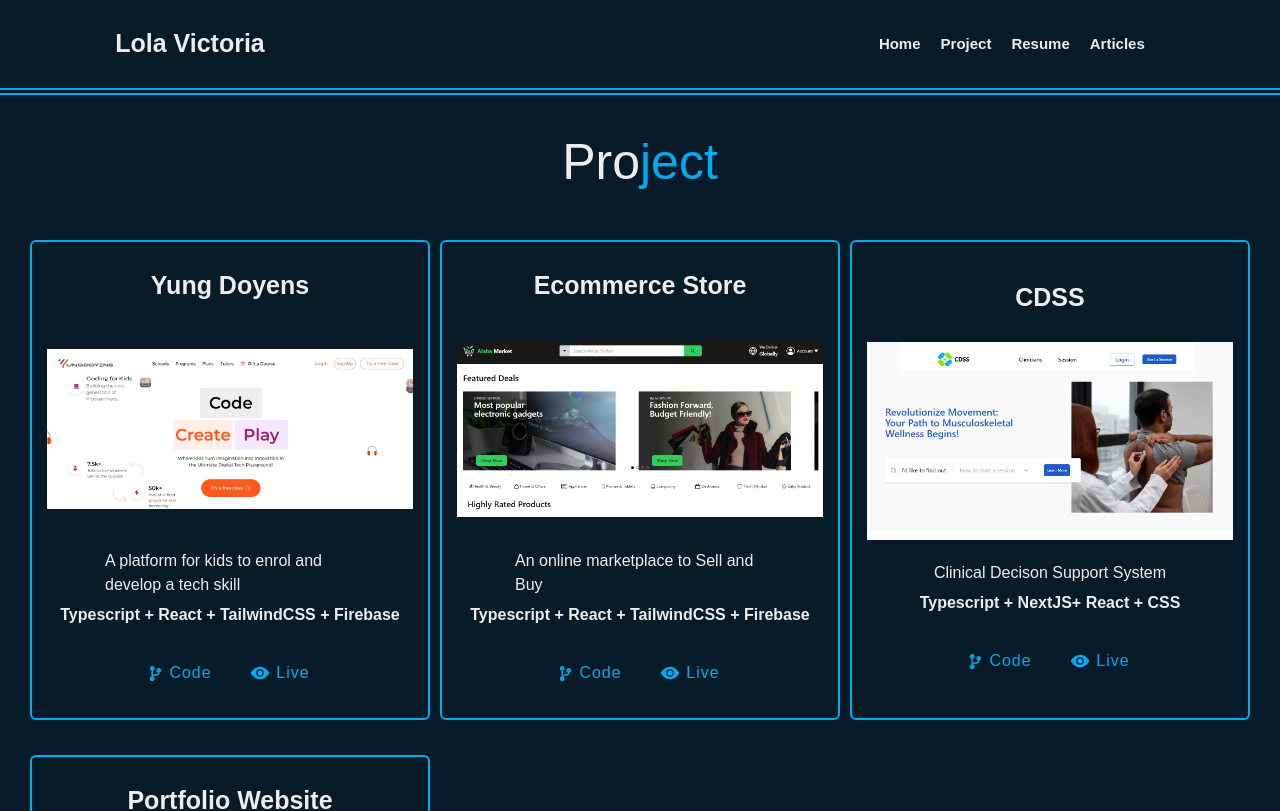
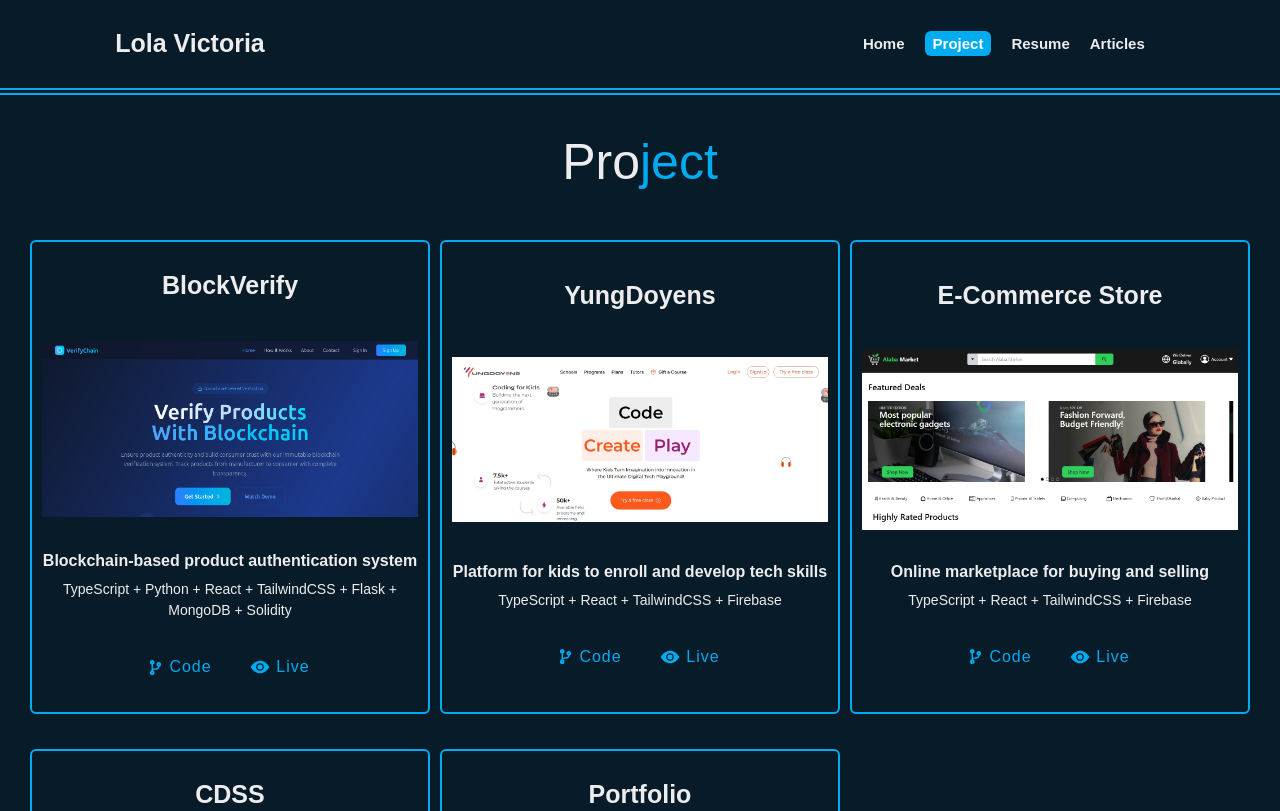
Before and after one commit to LolaVictoria/Portfolio, a React (Vite) app: page /project in a window 1280 px wide. Shown: the top 811 px of the page. Built offline with nearby package versions, Linux system fonts and the light colour scheme.

Commit message:
updated project and resume

```diff
--- a/src/components/navbar.jsx
+++ b/src/components/navbar.jsx
@@ -2,6 +2,7 @@ import { Link } from "react-router-dom"
 import styles from "./navbar.module.css"
 import { useState } from "react"
 import {AiOutlineClose, AiOutlineMenu} from "react-icons/ai";
+import { NavLink } from "react-router-dom";
 
 
 
@@ -39,29 +40,49 @@ const Navbar = () => {
 
             <nav className={styles.navlist}>
               <ul>
+                <li>
+                  <NavLink
+                    to="/"
+                    className={({ isActive }) =>
+                      isActive ? styles.activeLink : undefined
+                    }
+                  >
+                    Home
+                  </NavLink>
+                </li>
+                <li>
+                  <NavLink
+                    to="/project"
+                    className={({ isActive }) =>
+                      isActive ? styles.activeLink : undefined
+                    }
+                  >
+                    Project
+                  </NavLink>
+                </li>
+                <li>
+                  <NavLink
+                    to="/resume"
+                    className={({ isActive }) =>
+                      isActive ? styles.activeLink : undefined
+                    }
+                  >
+                    Resume
+                  </NavLink>
+                </li>
+                <li>
+                  <NavLink
+                    to="/articles"
+                    className={({ isActive }) =>
+                      isActive ? styles.activeLink : undefined
+                    }
+                  >
+                    Articles
+                  </NavLink>
+                </li>
+              </ul>
+            </nav>
 
-                    <li className="active">
-                      <Link to="/">Home</Link>
-                    </li>
-
-                    <li>
-                      <Link to="/project">Project</Link>
-                    </li>
-
-
-                    <li>
-                      <Link to="/resume">Resume</Link>
-                    </li>
-
-                    <li>
-                      <Link to="/articles">Articles</Link>
-                    </li>
-
-
-
-              </ul>
-
-            </nav>
         </div>
     )
 }
--- a/src/components/navbar.module.css
+++ b/src/components/navbar.module.css
@@ -26,6 +26,14 @@
     width: 100%;
     padding: 0.5rem 0;
 
+}
+
+.activeLink {
+  background-color: var(--main-color);
+  color: white !important;
+  padding: 0.4rem 0.8rem;
+  border-radius: 6px;
+  transition: all 0.3s ease-in-out;
 }
 
 .responsive_list {
--- a/src/components/project.jsx
+++ b/src/components/project.jsx
@@ -5,57 +5,76 @@ import cdss from "/cdss.jpeg"
 import portfolio from "/portfolio.jpeg"
 import Navbar from "./navbar"
 import YungDoyen from "/yungdoyen.jpeg"
-const  Project = () => {
+import BlockVerify from "/block-verify.png"
+
+const projects = [
+  {
+    title: "BlockVerify",
+    about: "Blockchain-based product authentication system",
+    tools: "TypeScript + Python + React + TailwindCSS + Flask + MongoDB + Solidity",
+    live: "https://blockchain-verification-esup.vercel.app/",
+    code: "",
+    projectImg: BlockVerify,
+  },
+  {
+    title: "YungDoyens",
+    about: "Platform for kids to enroll and develop tech skills",
+    tools: "TypeScript + React + TailwindCSS + Firebase",
+    live: "https://yung.doyenify.com/",
+    code: "",
+    projectImg: YungDoyen,
+  },
+  {
+    title: "E-Commerce Store",
+    about: "Online marketplace for buying and selling",
+    tools: "TypeScript + React + TailwindCSS + Firebase",
+    live: "https://alaba-market.vercel.app",
+    code: "https://github.com/LolaVictoria/E-Commerce-Store",
+    projectImg: alabaMarket,
+  },
+  {
+    title: "CDSS",
+    about: "Clinical Decision Support System",
+    tools: "TypeScript + NextJS + React + CSS",
+    live: "https://cdss-frontend-one.vercel.app/",
+    code: "",
+    projectImg: cdss,
+  },
+  {
+    title: "Portfolio",
+    about: "Personal portfolio website",
+    tools: "JavaScript + React + CSS",
+    live: "https://lolas-portfolio.vercel.app",
+    code: "https://github.com/LolaVictoria/Portfolio",
+    projectImg: portfolio,
+  },
+]
+
+const Project = () => {
   return (
     <>
-            <Navbar/>
-
+      <Navbar />
       <section id="project">
         <h2 className="heading">
           Pro<span>ject</span>
         </h2>
 
         <div className={styles.project}>
+          {projects.map((project, index) => (
             <ProjectComponent
-                     title="Yung Doyens"
-                     about="A platform for kids to enrol and develop a tech skill"
-                     tools="Typescript + React + TailwindCSS + Firebase"
-                     live="https://yung.doyenify.com/"
-                     code=""
-                     projectImg={YungDoyen}/>
-
-                 <ProjectComponent
-                     title="Ecommerce Store"
-                     about="An online marketplace to Sell and Buy"
-                     tools="Typescript + React + TailwindCSS + Firebase"
-                     live="https://alaba-market.vercel.app"
-                     code="https://github.com/LolaVictoria/E-Commerce-Store"
-                     projectImg ={alabaMarket}/>
-
-                <ProjectComponent
-                     title="CDSS"
-                     about="Clinical Decison Support System"
-                     tools="Typescript + NextJS+ React + CSS"
-                     live="https://cdss-frontend-one.vercel.app/"
-                     code=""
-                     projectImg={cdss}/>
-
-
-
-
-
-               <ProjectComponent
-                     title="Portfolio Website"
-                     about="My Portfolio Website"
-                     tools="Javascript + React + CSS"
-                     live="https://lolas-portfolio.vercel.app"
-                     code="https://github.com/LolaVictoria/Portfolio"
-                     projectImg={portfolio}/>
-
-
+              key={index}
+              title={project.title}
+              about={project.about}
+              tools={project.tools}
+              live={project.live}
+              code={project.code}
+              projectImg={project.projectImg}
+            />
+          ))}
         </div>
       </section>
     </>
   )
 }
+
 export default Project
--- a/src/components/project.module.css
+++ b/src/components/project.module.css
@@ -14,7 +14,7 @@
 .projectcolumn {
     width: 100%;
     height: auto;
-    padding: 2.5rem .5rem;
+    padding: 2.5rem 0rem;
     font-size: 1.6rem;
     color: var(--text-color);
     background-color: transparent;
@@ -41,16 +41,19 @@
     font-weight: 900;
     font-size: 25px;
     margin-bottom: 25px;
+    text-align: center;
 }
 
 .projectcolumn .about {
-    font-size: 16px;
-    max-width: 250px;
+   font-weight: 600;
+    text-align: center;
 }
 
 .projectcolumn .tools {
-  font-weight: 700;
+  font-weight: 400;
+  font-size: 14px;
   margin: .6rem 0;
+  text-align: center;
 }
 
 .projectcolumn .project_img {
--- a/src/components/resume.jsx
+++ b/src/components/resume.jsx
@@ -2,54 +2,78 @@ import Navbar from "./navbar";
 import styles from "./resume.module.css";
 
 const Resume = () => {
-
-
   // Skills
   const skills = [
-        { category: "Languages", details: "Javascript, Typescript, HTML, CSS" },
-        { category: "Framework/Libraries", details: "React, Next.JS" },
-        { category: "Tools", details: "Git, Firebase" },
+    { category: "Programming Languages", details: "JavaScript, TypeScript, Python, Solidity" },
+    { category: "Frameworks & Libraries", details: "React, Vue, TailwindCSS, Framer Motion, GraphQL" },
+    { category: "Tooling/Databases", details: "Git, Firebase, MongoDB, PostgreSQL, GraphQL" },
   ];
 
   // Experiences
   const experiences = [
     {
-            title: "Doyenify - Front End Developer",
+      title: "Frontend Engineer - Doyenify",
       location: "Remote",
-            duration: "April 2024 - Dec 2024",
+      duration: "07/2023 – 07/2025",
       responsibilities: [
-                "Developed the DoyenKids platform from scratch, delivering a user-friendly educational application designed for young learners and their guardians. Achieved a 40% increase in user engagement within the first 3 months by implementing an intuitive interface and interactive learning features.",
-                 "Contributed to the development of the MVP version of YungDoyen, integrating core features and functionalities essential for an early-stage product launch. Delivered the MVP on schedule, resulting in a 20% increase in early-stage sign-ups and meeting 100% of the project’s critical feature requirements"
+        "Spearheaded the development of YungDoyen MVP from scratch using React and TypeScript, resulting in a 60% increase in early sign-ups and successful completion of 100% of project milestones.",
+        "Implemented a high-converting 'Try a Free Class' feature, which led to a 3× increase in user registrations and a 64% boost in paid class conversions.",
+        "Built a feature-rich Child Dashboard integrating user progress tracking and course details improving user engagement by 2×.",
+        "Developed a responsive Support Page for issue reporting and user feedback, cutting down average response time by 75%.",
+        "Engineered backend authentication system using Node.js and Express.js to handle parent and child account roles ensuring secure and role-specific access control.",
       ],
     },
-
     {
-            title: "Software Studio, ICT Centre - Front End Developer",
+      title: "Frontend Engineer - Freelance",
       location: "Remote",
-            duration: "Jan 2024 - April 2024",
+      duration: "01/2024 – 05/2024",
       responsibilities: [
-                "Designed and implemented user-friendly interfaces to present Clinical Decision Support Systems (CDSS) for clinical recommendations, using Next.JS. Achieved a 25% reduction in user error rates through simplified UI/UX design.",
-                "Integrated backend APIs to provide seamless data retrieval and functionality for clinical workflows, ensuring 99.9% uptime and enabling real-time updates for healthcare professionals."
-
+        "Led frontend development, launching v1 for 60+ users at rollout.",
+        "Implemented clinician and patient dashboards with real-time session tracking reducing scheduling errors by 45%.",
+        "Reduced the need for physical diagnosis by 40% by integrating an interactive quiz for pre-diagnosis assessment.",
       ],
     },
-
   ];
-
 
   // Education
   const education = [
     {
-            degree: "B.Sc Computer Science with Mathematics",
+      degree: "B.Sc. Computer Science with Mathematics",
       institution: "Obafemi Awolowo University",
       year: "2025",
+      coursework: [
+        "Data Structures and Algorithms",
+        "Principles and Applications of Data Mining",
+        "Object-Oriented Programming",
+        "Operating Systems",
+        "Software Engineering Techniques",
+        "Principles of Compiler",
+        "Digital Computer Networks",
+        "Object Oriented Modeling",
+        "Database Design and Management",
+      ],
+    },
+  ];
 
+  // Projects
+  const projects = [
+    {
+      title: "Alaba Market",
+      description:
+        "Developed a seller dashboard supporting 7+ product categories and a buyer shopping cart, improving marketplace efficiency. Optimized Firebase Firestore queries, reducing database load time by 35%.",
+      technologies: "TypeScript, React, Firebase",
+    },
+    {
+      title: "BlockVerify",
+      description:
+        "Developed a blockchain-based product verification system enabling manufacturers to integrate authentication features and allowing consumers to verify product authenticity. Built a React.js frontend and Flask backend for seamless interaction, and implemented Solidity smart contracts on the Ethereum Sepolia testnet to ensure transparent, tamper-proof verification.",
+      technologies: "TypeScript, React, Flask, Solidity, Ethereum (Sepolia Testnet)",
     },
   ];
 
   return (
     <>
-            <Navbar/>
+      <Navbar />
 
       <section className={styles.education}>
         <h2 className="heading">
@@ -57,23 +81,6 @@ const Resume = () => {
         </h2>
 
         <div className={styles.educationrow}>
-                {/* Personal Information */}
-                {/* Personal Information */}
-{/* <div className={styles.educationcolumn}>
-    <h3 className={styles.title}>Personal Information</h3>
-    <div className={styles.educationbox}>
-        {personalInfo.map((info, index) => (
-            <div className={styles.educationcontent} key={index}>
-                <div className={styles.content}>
-                    <div className={styles.bluetext}>{info.label}</div>
-                    <p className={styles.info_value}>{info.value}</p>
-                </div>
-            </div>
-        ))}
-    </div>
-</div> */}
-
-
           {/* Skills */}
           <div className={styles.educationcolumn}>
             <h3 className={styles.title}>Skills</h3>
@@ -132,10 +139,27 @@ const Resume = () => {
                     <h3 className={styles.bluetext}>Relevant Coursework</h3>
                     <ul className={styles.work_xperience_list}>
                       {edu.coursework.map((work, i) => (
-
                         <li key={i}>{work}</li>
                       ))}
                     </ul>
+                  </div>
+                </div>
+              ))}
+            </div>
+          </div>
+
+          {/* Projects */}
+          <div className={styles.educationcolumn}>
+            <h3 className={styles.title}>Projects</h3>
+            <div className={styles.educationbox}>
+              {projects.map((project, index) => (
+                <div className={styles.educationcontent} key={index}>
+                  <div className={styles.content}>
+                    <h3>{project.title}</h3>
+                    <p>{project.description}</p>
+                    <div className={styles.bluetext}>
+                      Technologies: {project.technologies}
+                    </div>
                   </div>
                 </div>
               ))}
```
Also changed, not shown: public/block-verify.png (added). Lines whose indentation alone changed are shown as unchanged.
